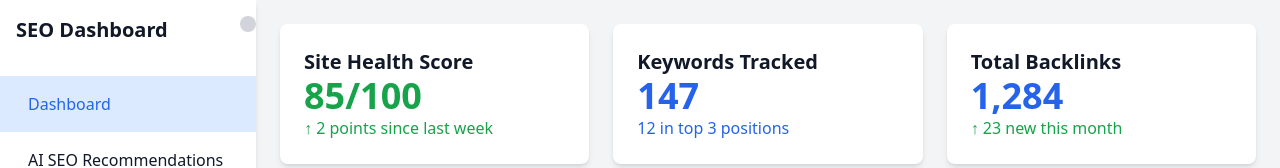
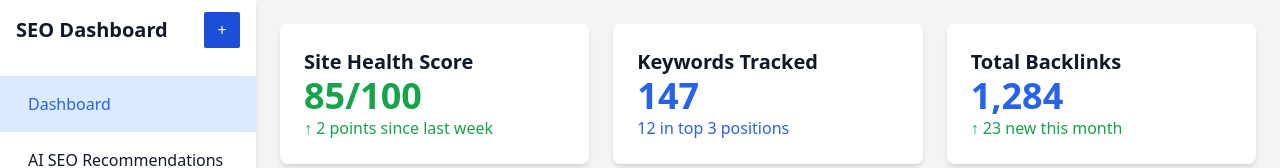
Before and after one commit to akashn-1412/Optirank, a React (Vite) app: page / in a window 1280 px wide. Shown: the top 168 px of the page. Built offline with nearby package versions, Linux system fonts and the light colour scheme.

Commit message:
added  hide button

```diff
--- a/src/components/Sidebar.jsx
+++ b/src/components/Sidebar.jsx
@@ -31,11 +31,16 @@ function Sidebar({ activeNav, setActiveNav, darkMode, setDarkMode }) {
           <button
             onClick={() => setIsSidebarVisible(!isSidebarVisible)}
             className={`absolute right-0 top-4 transition-transform duration-300 ease-in-out ${
-              isSidebarVisible ? 'translate-x-0' : '-translate-x-12'
-            } bg-gray-300 hover:bg-gray-400 text-gray-700 rounded-full p-2`}
+              isSidebarVisible ? 'translate-x-0' : '-translate-x-12',
+              isSidebarVisible ? 'mx-4' : 'mr-4'
+
+
+            }
+             bg-blue-700 hover:bg-blue-800 text-white size-9 -my-1 mx-0  rounded-sm`}
             title={isSidebarVisible ? 'Hide Sidebar' : 'Show Sidebar'}
           >
             <i className={`fas ${isSidebarVisible ? 'fa-chevron-left' : 'fa-chevron-right'}`}></i>
+            +
           </button>
         </div>
 
```
